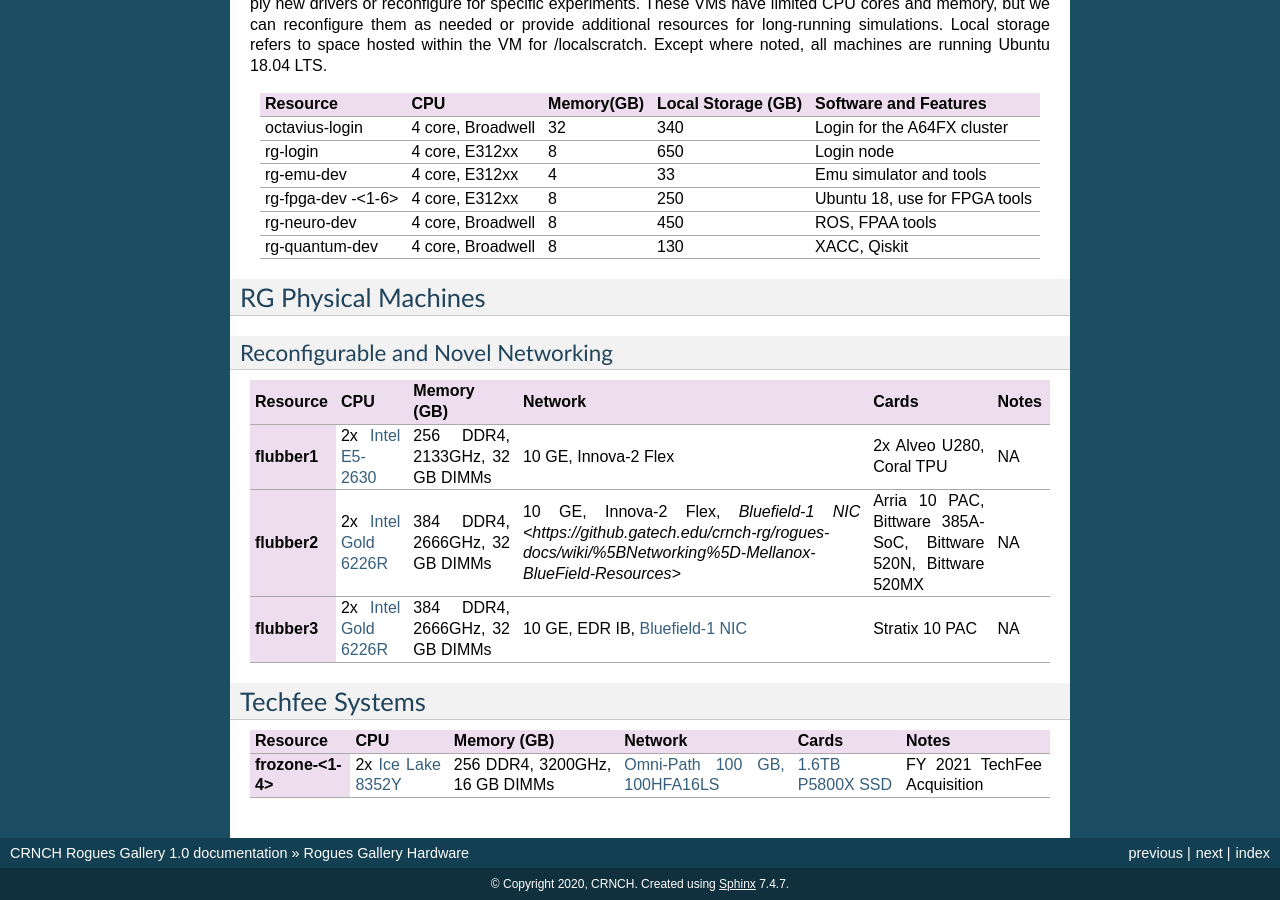
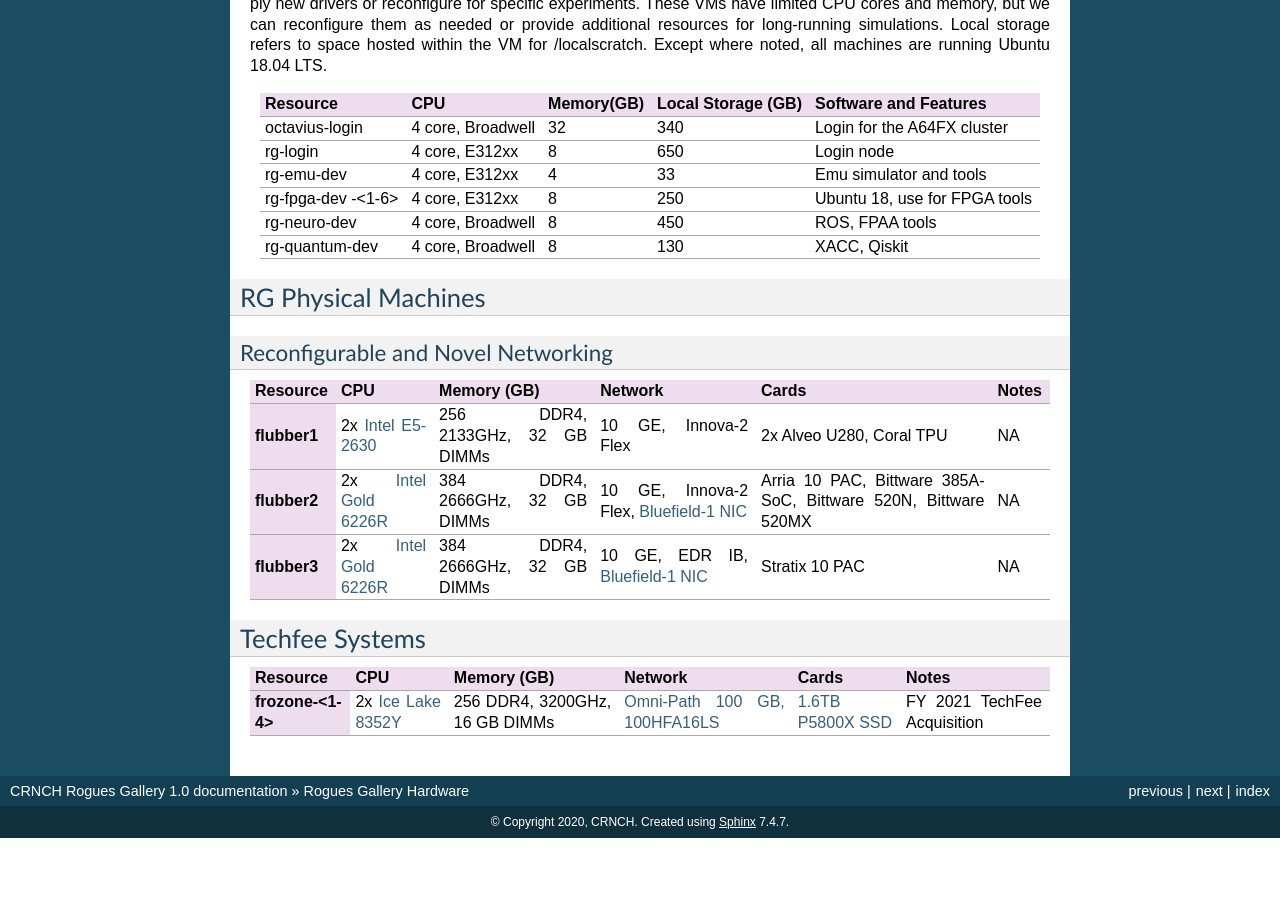
Before and after one commit to gt-crnch-rg/read-the-docs, a Sphinx documentation site: the page built from docs/general/rg-hardware.rst, in a window 1280 px wide and 900 px high, scrolled down 826 px. Built offline with Sphinx 7.4.7, drawn with Linux system fonts in a browser that asks for light colours; pages that are not in the unit, such as notebooks, are missing from menus; after the commit the page ends 1664 px from its top, so only the background shows below that.

Commit message:
Update rg-hardware.rst

```diff
--- a/docs/general/rg-hardware.rst
+++ b/docs/general/rg-hardware.rst
@@ -81,7 +81,7 @@
     * - flubber2
       - 2x `Intel Gold 6226R <https://ark.intel.com/content/www/us/en/ark/products/199347/intel-xeon-gold-6226r-processor-22m-cache-2-90-ghz.html>`__
       - 384 DDR4, 2666GHz, 32 GB DIMMs
-      - 10 GE, Innova-2 Flex, `Bluefield-1 NIC <https://github.gatech.edu/crnch-rg/rogues-docs/wiki/%5BNetworking%5D-Mellanox-BlueField-Resources>`
+      - 10 GE, Innova-2 Flex, `Bluefield-1 NIC <https://github.gatech.edu/crnch-rg/rogues-docs/wiki/%5BNetworking%5D-Mellanox-BlueField-Resources>`__
       - Arria 10 PAC, Bittware 385A-SoC, Bittware 520N, Bittware 520MX
       - NA
     * - flubber3
```
